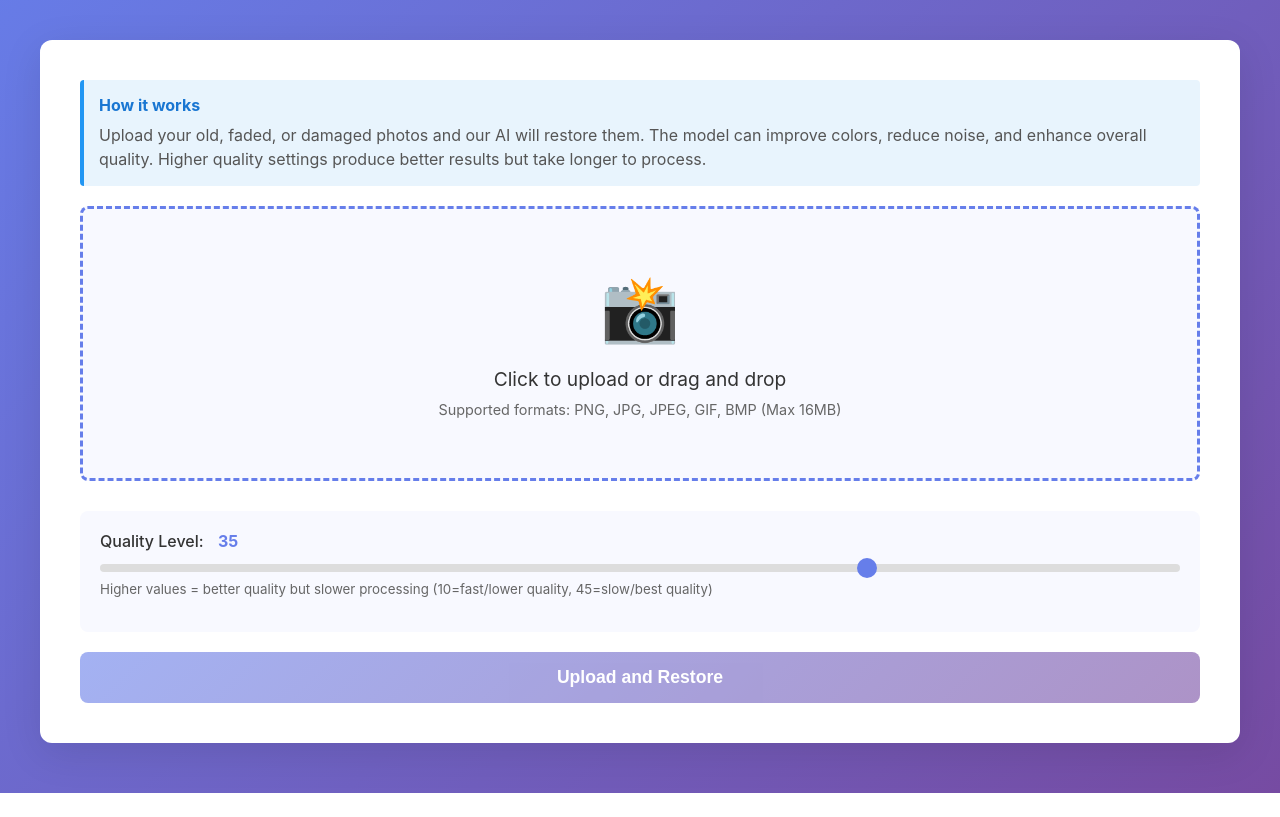
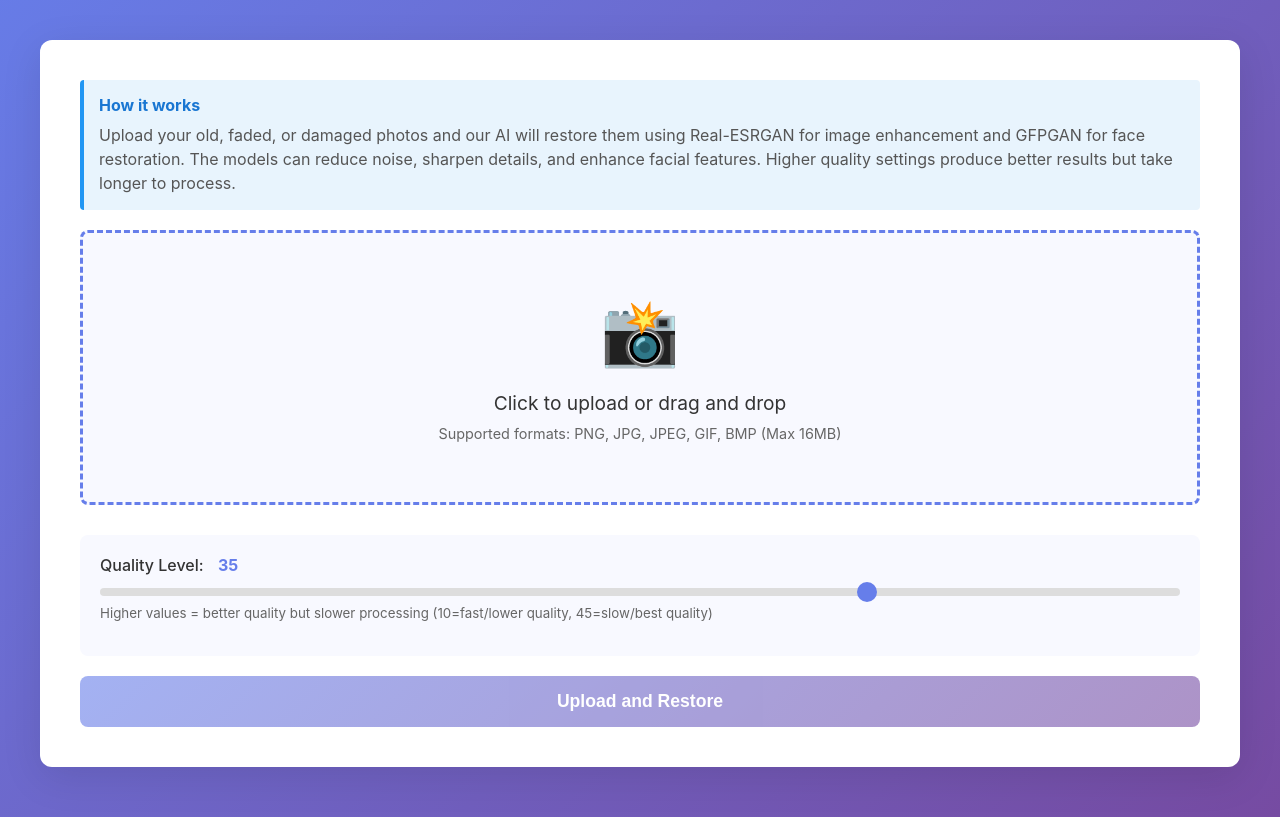
Before and after one commit to cjsergienko/photos, a Flask app: page / in a window 1280 px wide. Shown: the part 100-917 px from the top of the page. Before the commit the page ends 893 px from the top, so only its background shows below. Run offline with Flask 3, Linux system fonts and the light colour scheme.

Commit message:
Switch to Real-ESRGAN and GFPGAN for photo restoration
Changed from DeOldify to Real-ESRGAN + GFPGAN due to:
- Easier installation (no dependency issues)
- Better maintained packages
- Excellent results for photo enhancement
- Specialized face restoration with GFPGAN

Real-ESRGAN provides super-resolution and noise reduction
GFPGAN enhances facial features in portraits

🤖 Generated with [Claude Code](https://claude.com/claude-code)

Co-Authored-By: Claude <noreply@anthropic.com>

```diff
--- a/app.py
+++ b/app.py
@@ -2,10 +2,11 @@ import os
 from flask import Flask, render_template, request, send_file, jsonify
 from werkzeug.utils import secure_filename
 from pathlib import Path
+import cv2
 import torch
-from deoldify import device
-from deoldify.device_id import DeviceId
-from deoldify.visualize import get_image_colorizer
+from basicsr.archs.rrdbnet_arch import RRDBNet
+from realesrgan import RealESRGANer
+from gfpgan import GFPGANer
 import warnings
 warnings.filterwarnings("ignore")
 
@@ -13,16 +14,19 @@ app = Flask(__name__)
 app.config['MAX_CONTENT_LENGTH'] = 16 * 1024 * 1024  # 16MB max file size
 app.config['UPLOAD_FOLDER'] = 'uploads'
 app.config['RESULT_FOLDER'] = 'results'
+app.config['MODEL_FOLDER'] = 'models'
 
 # Create necessary directories
 os.makedirs(app.config['UPLOAD_FOLDER'], exist_ok=True)
 os.makedirs(app.config['RESULT_FOLDER'], exist_ok=True)
+os.makedirs(app.config['MODEL_FOLDER'], exist_ok=True)
 
 # Allowed file extensions
 ALLOWED_EXTENSIONS = {'png', 'jpg', 'jpeg', 'gif', 'bmp'}
 
-# Initialize the colorizer (will be loaded on first use)
-colorizer = None
+# Initialize the restorer (will be loaded on first use)
+upsampler = None
+face_enhancer = None
 
 
 def allowed_file(filename):
@@ -30,14 +34,39 @@ def allowed_file(filename):
     return '.' in filename and filename.rsplit('.', 1)[1].lower() in ALLOWED_EXTENSIONS
 
 
-def get_colorizer():
-    """Lazy load the colorizer model"""
-    global colorizer
-    if colorizer is None:
-        # Set device to CPU or GPU
-        device.set(device=DeviceId.GPU0 if torch.cuda.is_available() else DeviceId.CPU)
-        colorizer = get_image_colorizer(artistic=True)
-    return colorizer
+def get_restorer():
+    """Lazy load the restoration models"""
+    global upsampler, face_enhancer
+
+    if upsampler is None:
+        # Determine device
+        device = 'cuda' if torch.cuda.is_available() else 'cpu'
+
+        # Initialize Real-ESRGAN model
+        model = RRDBNet(num_in_ch=3, num_out_ch=3, num_feat=64, num_block=23, num_grow_ch=32, scale=4)
+
+        upsampler = RealESRGANer(
+            scale=4,
+            model_path='https://github.com/xinntao/Real-ESRGAN/releases/download/v0.1.0/RealESRGAN_x4plus.pth',
+            model=model,
+            tile=0,
+            tile_pad=10,
+            pre_pad=0,
+            half=False if device == 'cpu' else True,
+            device=device
+        )
+
+        # Initialize GFPGAN for face enhancement
+        face_enhancer = GFPGANer(
+            model_path='https://github.com/TencentARC/GFPGAN/releases/download/v1.3.0/GFPGANv1.3.pth',
+            upscale=4,
+            arch='clean',
+            channel_multiplier=2,
+            bg_upsampler=upsampler,
+            device=device
+        )
+
+    return upsampler, face_enhancer
 
 
 @app.route('/')
@@ -66,23 +95,34 @@ def upload_file():
         filepath = os.path.join(app.config['UPLOAD_FOLDER'], filename)
         file.save(filepath)
 
-        # Get render factor from request (default to 35)
-        render_factor = int(request.form.get('render_factor', 35))
-        render_factor = max(10, min(45, render_factor))  # Clamp between 10 and 45
+        # Get quality setting from request (default to 35)
+        quality = int(request.form.get('render_factor', 35))
+        use_face_enhance = quality > 25  # Use face enhancement for medium-high quality
+
+        # Read image
+        img = cv2.imread(filepath, cv2.IMREAD_UNCHANGED)
+
+        # Get restoration models
+        upsampler_model, face_enhancer_model = get_restorer()
 
         # Restore the photo
-        model = get_colorizer()
         result_path = os.path.join(app.config['RESULT_FOLDER'], f'restored_{filename}')
 
-        # Run the restoration
-        result = model.get_transformed_image(
-            path=filepath,
-            render_factor=render_factor,
-            post_process=True
-        )
+        if use_face_enhance and face_enhancer_model is not None:
+            # Use GFPGAN for face enhancement (better for photos with people)
+            _, _, output = face_enhancer_model.enhance(
+                img,
+                has_aligned=False,
+                only_center_face=False,
+                paste_back=True,
+                weight=0.5
+            )
+        else:
+            # Use Real-ESRGAN for general enhancement
+            output, _ = upsampler_model.enhance(img, outscale=2)
 
         # Save result
-        result.save(result_path)
+        cv2.imwrite(result_path, output)
 
         return jsonify({
             'success': True,
@@ -92,6 +132,8 @@ def upload_file():
         })
 
     except Exception as e:
+        import traceback
+        traceback.print_exc()
         return jsonify({'error': f'Error processing image: {str(e)}'}), 500
 
 
--- a/templates/index.html
+++ b/templates/index.html
@@ -279,7 +279,7 @@
         <div class="upload-section">
             <div class="info-box">
                 <h4>How it works</h4>
-                <p>Upload your old, faded, or damaged photos and our AI will restore them. The model can improve colors, reduce noise, and enhance overall quality. Higher quality settings produce better results but take longer to process.</p>
+                <p>Upload your old, faded, or damaged photos and our AI will restore them using Real-ESRGAN for image enhancement and GFPGAN for face restoration. The models can reduce noise, sharpen details, and enhance facial features. Higher quality settings produce better results but take longer to process.</p>
             </div>
 
             <div class="upload-area" id="uploadArea">
```
Also changed, not shown: requirements.txt (+7 -4 lines), README.md.
